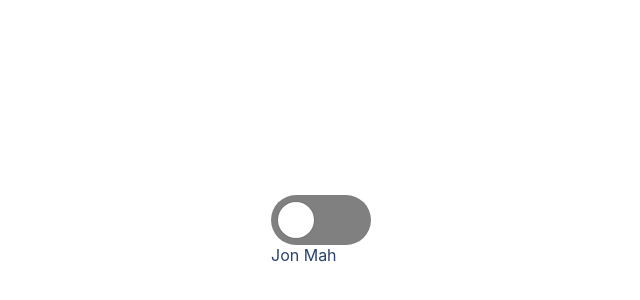
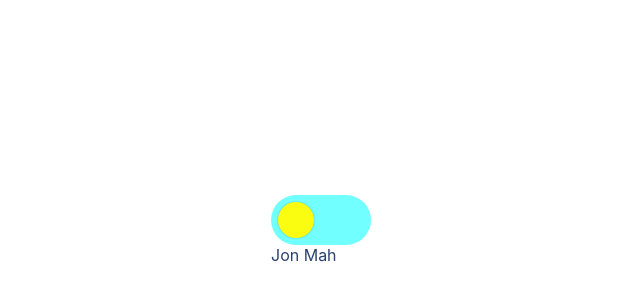
Before and after one commit to jonmah/jonmah, a React (Create React App) app: page / in a window 1280 px wide. Shown: the part 180-480 px from the top of the page, without its empty margins (319-959 px from the left). Built offline with nearby package versions, Linux system fonts and the light colour scheme.

Commit message:
Switch colors for day/night

```diff
--- a/src/App.js
+++ b/src/App.js
@@ -22,7 +22,7 @@ const App = () => {
   }
 
   return (
-    <ThemeProvider theme={theme === 'dark' ? themes.dark : themes.light}>
+    <ThemeProvider theme={themes[theme]}>
       <GlobalStyles />
       <Container>
         <Switch handleToggle={toggleTheme} />
--- a/src/components/Switch/Switch.js
+++ b/src/components/Switch/Switch.js
@@ -8,12 +8,16 @@ const Input = styled.input`
   width: 0;
 
   &:checked + label {
-    background: #06d6a0;
+    background: ${({ theme }) => theme.colors.blueNight};
   }
 
   &:checked + label span {
     left: calc(100% - 7px);
     transform: translateX(-100%);
+  }
+
+  &:checked + label span {
+    background: ${({ theme }) => theme.colors.greyMoon};
   }
 `
 Input.displayName = 'SwitchInput'
@@ -29,7 +33,7 @@ const Label = styled.label`
   cursor: pointer;
   width: 100px;
   height: 50px;
-  background: grey;
+  background: ${({ theme }) => theme.colors.blueLight};
   border-radius: 100px;
   position: relative;
   transition: background-color 0.2s;
@@ -45,7 +49,7 @@ const Button = styled.span`
   height: 36px;
   border-radius: 36px;
   transition: 0.2s;
-  background: #fff;
+  background: ${({ theme }) => theme.colors.yellowSun};
   box-shadow: 0 0 2px 0 rgba(10, 10, 10, 0.29);
 `
 Button.displayName = 'SwitchButton'
--- a/src/theme/colors.js
+++ b/src/theme/colors.js
@@ -2,12 +2,15 @@ const colors = {
   black: '#000000',
   blue: '#2a416f',
   blueLight: '#72ffff',
+  blueNight: '#001a33',
   green: '#06d6a0',
   green1: '#58fddb',
   green2: '#3efab7',
   green3: '#09f56f',
+  greyMoon: '#d0d5d2',
   orange: '#ffa350',
   white: '#ffffff',
+  yellowSun: '#fafd0f',
 }
 
 export default colors
```
